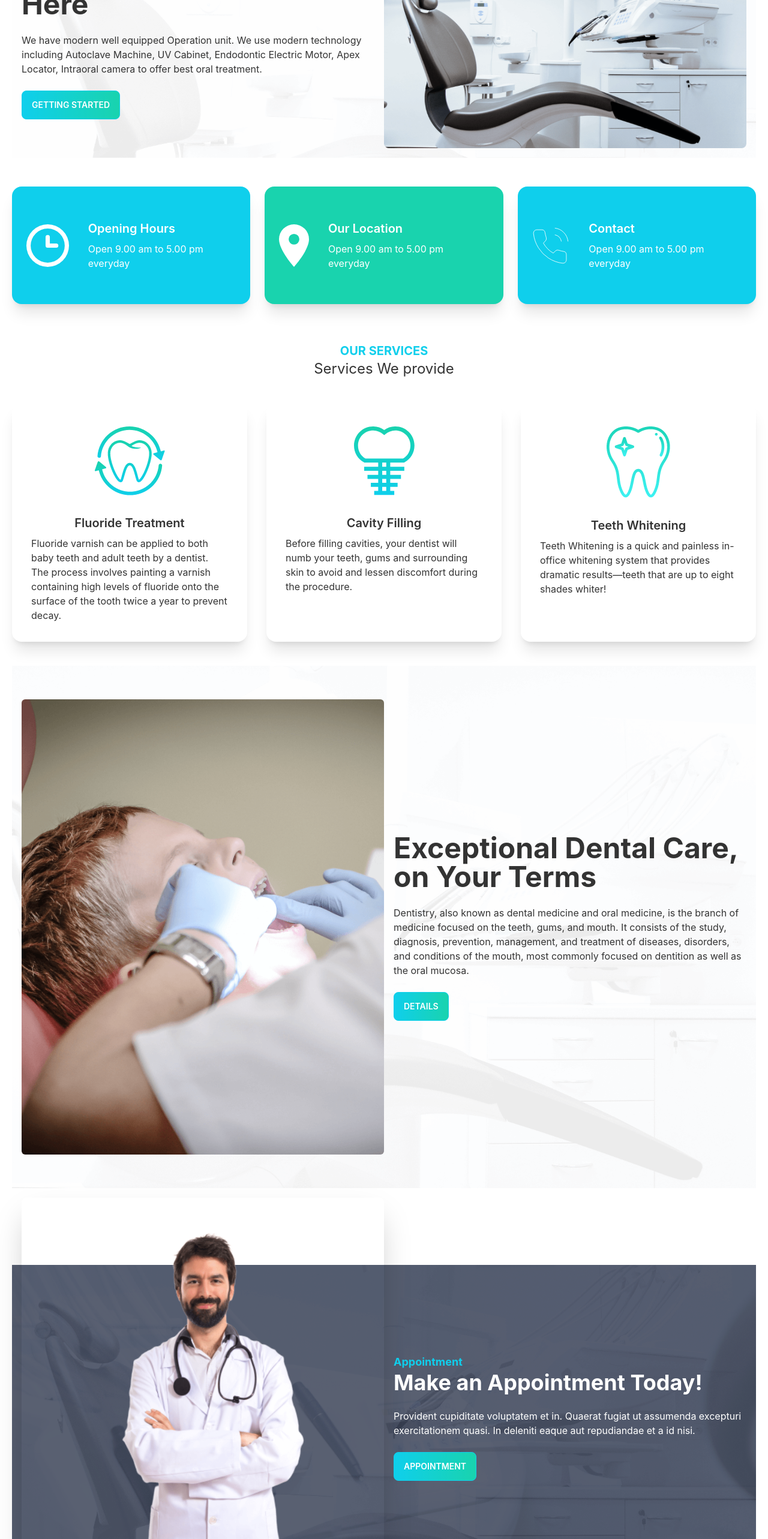
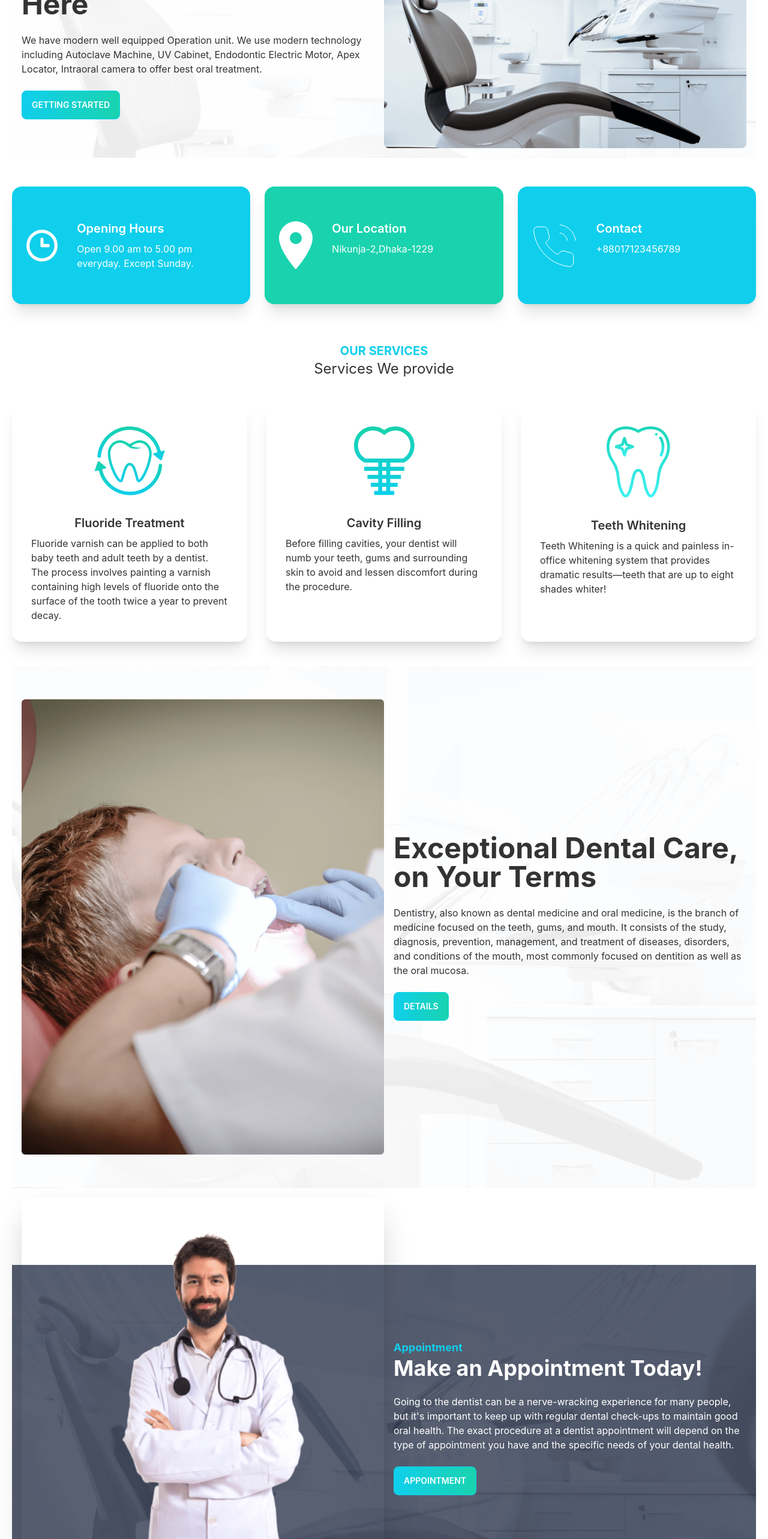
Before and after one commit to tonmoy3673/Doctor-Website, a React (Create React App) app: page / in a window 1280 px wide. Shown: the part 234-2800 px from the top of the page at 60% size. Built offline with nearby package versions, Linux system fonts and the light colour scheme; no server answers.

Commit message:
polish home page

```diff
--- a/src/Pages/Home/Banner/Banner.js
+++ b/src/Pages/Home/Banner/Banner.js
@@ -1,4 +1,5 @@
 import React from 'react';
+import { Link } from 'react-router-dom';
 import img from '../../../images/chair.png';
 import PrimaryButton from '../../../MyComponent/PrimaryButton';
 
@@ -12,7 +13,8 @@ const Banner = () => {
                 <div>
                     <h1 className="text-5xl font-bold">Your New Smile Starts Here</h1>
                     <p className="py-6">We have modern well equipped Operation unit. We use modern technology including  Autoclave Machine, UV Cabinet,  Endodontic Electric Motor, Apex Locator, Intraoral camera  to offer best oral treatment.</p>
-                    <PrimaryButton>Getting Started</PrimaryButton>
+
+                    <Link to='/appointment'><PrimaryButton>Getting Started</PrimaryButton></Link>
                 </div>
             </div>
         </div>
--- a/src/Pages/Home/InfoCards/InfoCards.js
+++ b/src/Pages/Home/InfoCards/InfoCards.js
@@ -10,21 +10,21 @@ const InfoCards = () => {
         {
             id:1,
             name:'Opening Hours',
-            description:'Open 9.00 am to 5.00 pm everyday',
+            description:'Open 9.00 am to 5.00 pm everyday. Except Sunday.',
             icon:clock,
             bgClass:'bg-primary'
         },
         {
             id:2,
             name:'Our Location',
-            description:'Open 9.00 am to 5.00 pm everyday',
+            description:'Nikunja-2,Dhaka-1229',
             icon:marker,
             bgClass:'bg-secondary'
         },
         {
             id:3,
             name:'Contact',
-            description:'Open 9.00 am to 5.00 pm everyday',
+            description:'+88017123456789',
             icon:phone,
             bgClass:'bg-primary'
         }
--- a/src/Pages/Home/MakeAppointment/MakeAppointment.js
+++ b/src/Pages/Home/MakeAppointment/MakeAppointment.js
@@ -2,6 +2,7 @@ import React from 'react';
 import doctor from '../../../images/doctor.png';
 import appointment from '../../../images/appointment.png';
 import PrimaryButton from '../../../MyComponent/PrimaryButton';
+import { Link } from 'react-router-dom';
 
 const MakeAppointment = () => {
 
@@ -12,13 +13,16 @@ const MakeAppointment = () => {
 
 
             <div className="hero">
-                <div className="hero-content flex-col lg:flex-row">
+                <div className="hero-content flex-col lg:flex-row -mb-4">
                     <img src={doctor} alt='doctor' className="lg:w-1/2 rounded-lg shadow-2xl -mt-32 hidden md:block lg:block" />
                     <div className='text-white'>
                         <h4 className='text-lg text-primary font-bold'>Appointment</h4>
                         <h1 className="text-4xl font-bold">Make an Appointment Today!</h1>
-                        <p className="py-6">Provident cupiditate voluptatem et in. Quaerat fugiat ut assumenda excepturi exercitationem quasi. In deleniti eaque aut repudiandae et a id nisi.</p>
-                        <PrimaryButton>Appointment</PrimaryButton>
+                        <p className="py-6">Going to the dentist can be a nerve-wracking experience for many people, but it's important to keep up with regular dental check-ups to maintain good oral health.
+                        The exact procedure at a dentist appointment will depend on the type of appointment you have and the specific needs of your dental health.
+                        </p>
+
+                        <Link to='/appointment'><PrimaryButton>Appointment</PrimaryButton></Link>
                     </div>
                 </div>
             </div>
--- a/src/Pages/Home/Share/Navbar/Navbar.js
+++ b/src/Pages/Home/Share/Navbar/Navbar.js
@@ -40,7 +40,7 @@ const Navbar = () => {
               {menuItems}
             </ul>
           </div>
-          <Link to='/' className="btn btn-ghost normal-case text-xl">Doctor Portal</Link>
+          <Link to='/' className="btn btn-ghost normal-case text-2xl font-semibold text-primary">Toothtopia</Link>
         </div>
         <div className="navbar-center hidden lg:flex">
           <ul className="menu menu-horizontal p-0">
```
